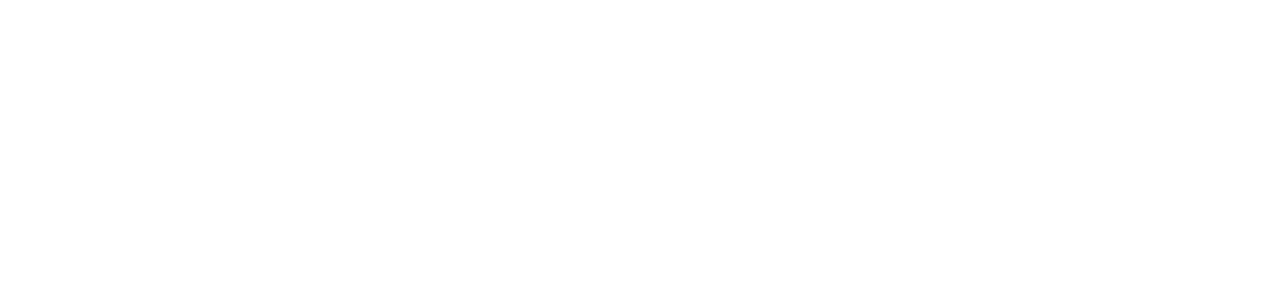
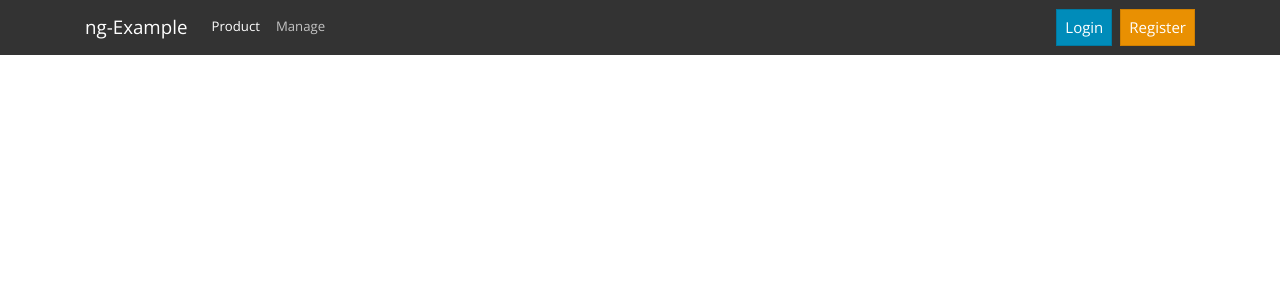
Before and after one commit to fredalbert37/product-frontend, an Angular app: page / in a window 1280 px wide. Shown: the top 300 px of the page. Built offline with nearby package versions, Linux system fonts and the light colour scheme.

Commit message:
agregando el navbar del proyecto

```diff
--- a/src/app/app.component.html
+++ b/src/app/app.component.html
@@ -1 +1,27 @@
+<nav class="navbar navbar-expand-lg navbar-dark bg-dark">
+  <div class="container">
+    <a class="navbar-brand" href="#">ng-Example</a>
+    <button class="navbar-toggler" type="button" data-toggle="collapse" data-target="#navbarNav" aria-controls="navbarNav" aria-expanded="false" aria-label="Toggle navigation">
+      <span class="navbar-toggler-icon"></span>
+    </button>
+    <div class="collapse navbar-collapse" id="navbarNav">
+      <ul class="navbar-nav mr-auto">
+        <li class="nav-item active">
+          <a class="nav-link" href="#">Product <span class="sr-only">(current)</span></a>
+        </li>
+        <li class="nav-item">
+          <a class="nav-link" href="#">Manage</a>
+        </li>
+      </ul>
+      <ul class="navbar-nav ml-auto justify-content-center">
+        <li class="nav-item mr-2">
+          <a class="btn btn-primary" href="#">Login</a>
+        </li>
+        <li class="nav-item">
+          <a class="btn btn-warning" href="#">Register</a>
+        </li>
+      </ul>
+    </div>
+  </div>
+</nav>
 <router-outlet></router-outlet>
```
